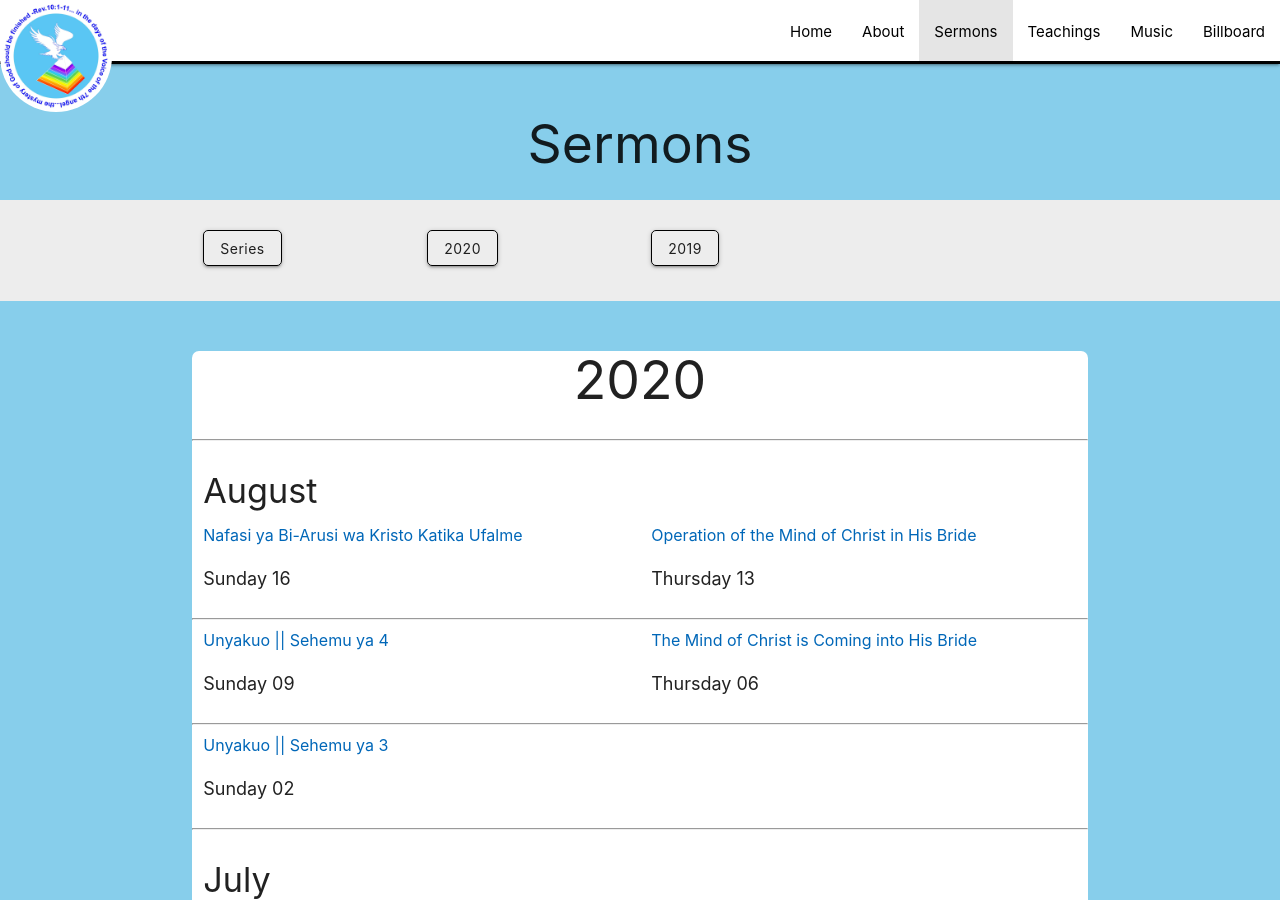
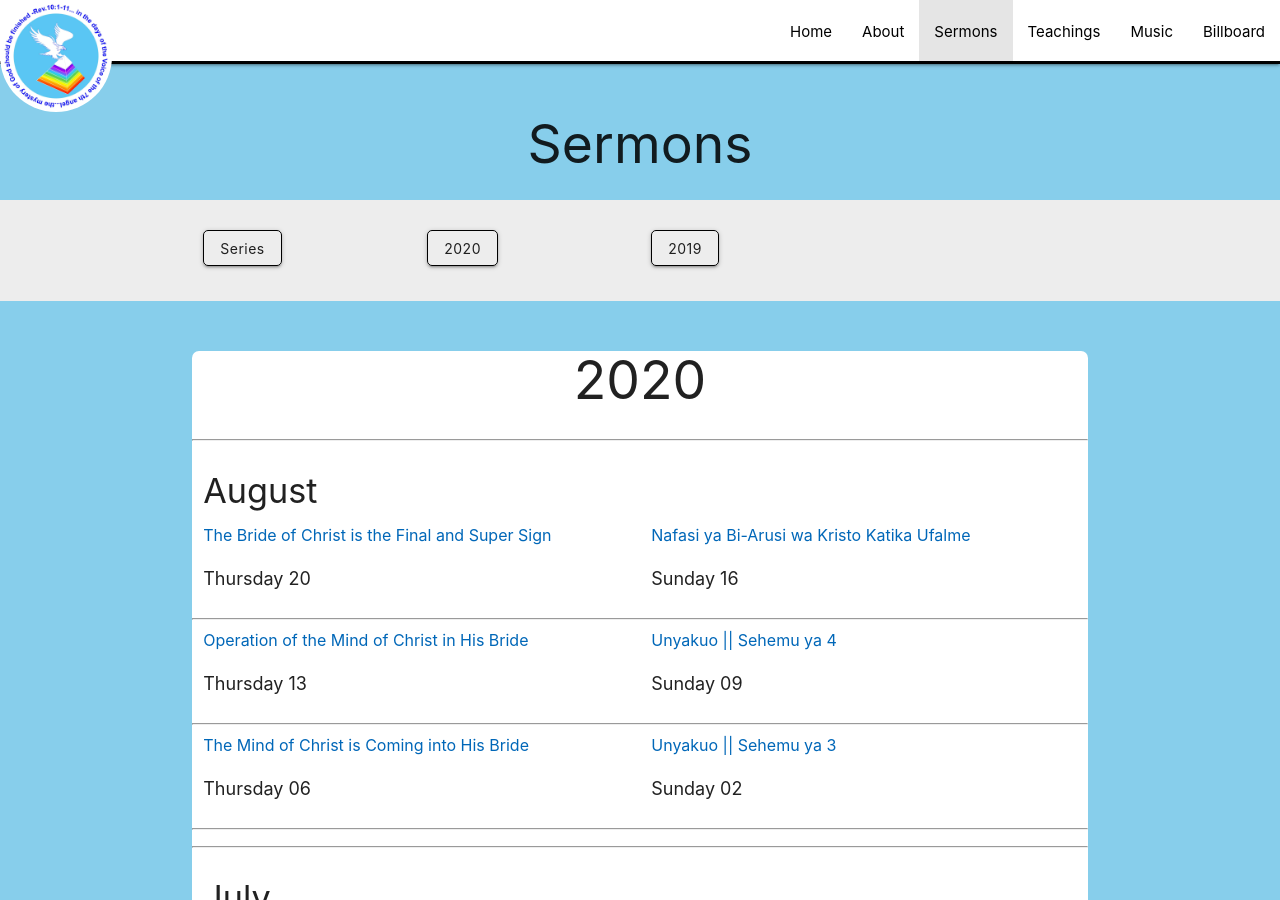
Before and after one commit to njorogetimk/cmt-redisigned, a Jekyll site: the page built from sermons/index.html, in a window 1280 px wide and 900 px high. Built offline with Jekyll 4.4.1, drawn with Linux system fonts in a browser that asks for light colours.

Commit message:
Update to sermon of August 20

```diff
--- a/index.html
+++ b/index.html
@@ -41,10 +41,10 @@ node: "Home"
     <div class="row">
       <div class="col s12 m6">
         <h6 class="center">
-          <a href="sermons/2020/sunday/20-08-16_Nafasi_ya_Bi-Arusi_wa_Kristo_Katika_Ufalme.html"
-            class="dark-link">Nafasi ya Bi-Arusi wa Kristo Katika Ufalme</a>
+          <a href="sermons/2020/thursday/20-08-20_The_Bride_of_Christ_is_the_Final_and_Super_Sign.html"
+            class="dark-link">The Bride of Christ is the Final and Super Sign</a>
         </h6>
-        <p class="center">{{"August 16 20" | date: "%a, %B %d"}}</p>
+        <p class="center">{{"August 20 20" | date: "%a, %B %d"}}</p>
       </div>
 
       <div class="col s12 m6">
--- /dev/null
+++ b/sermons/2020/thursday/20-08-20_The_Bride_of_Christ_is_the_Final_and_Super_Sign.html
@@ -0,0 +1,12 @@
+---
+title: The Bride of Christ is the Final and Super Sign| 2020
+heading: The Bride of Christ is the Final and Super Sign
+date: August 20 20
+---
+
+<iframe width="560" height="315" src="https://www.youtube.com/embed/255au5_mkn4" frameborder="0"
+  allow="accelerometer; autoplay; encrypted-media; gyroscope; picture-in-picture" allowfullscreen></iframe>
+
+<h5>Audio</h5>
+<iframe src="https://drive.google.com/file/d/1R9Yjj6s-bhi3M-s77N26REwOGaRebsNm/preview" width="600"
+  height="100"></iframe>
```
